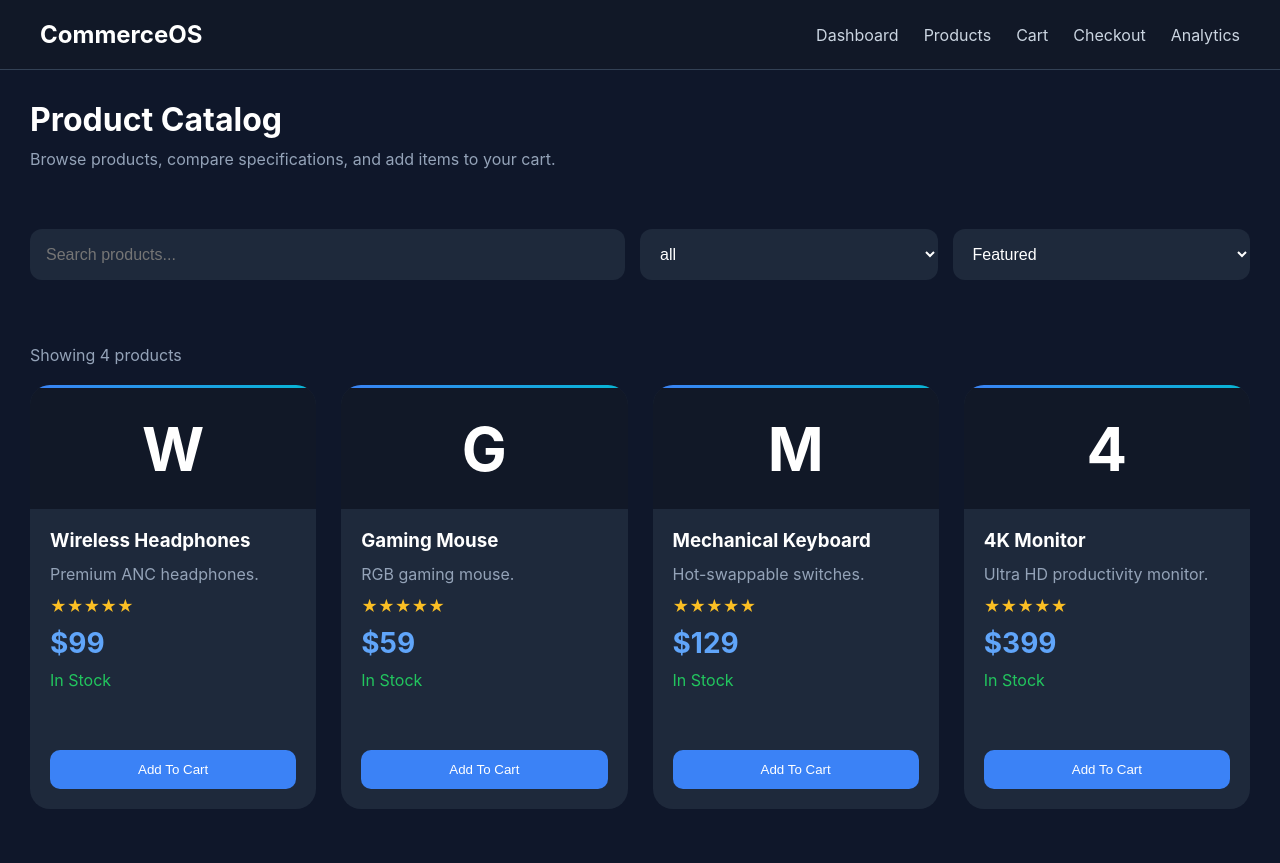
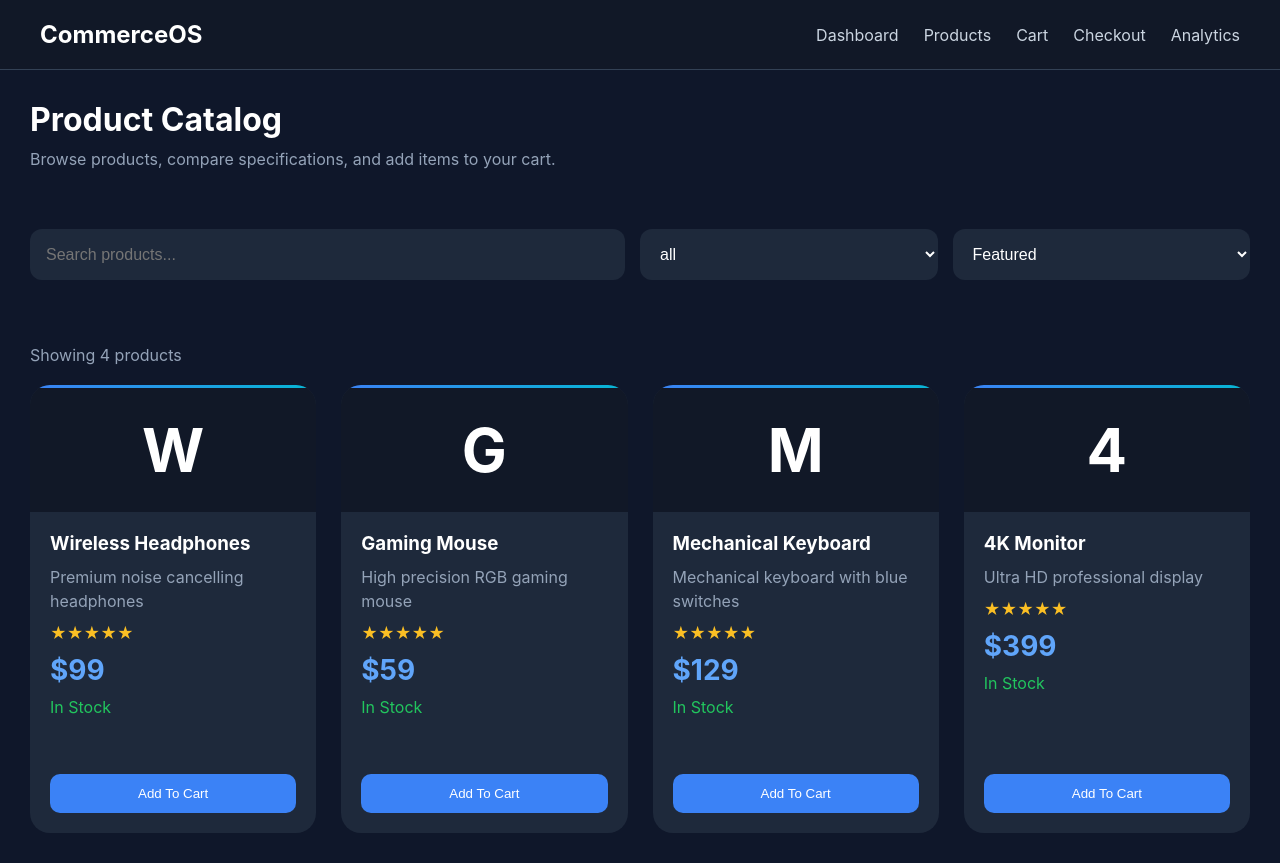
Before and after one commit to tanisharoy222005-collab/ecommerce-platform-admin-suite, a Next.js app: page /products in a window 1280 px wide. Before the commit the page ends 839 px from the top, so only its background shows below. Built offline with nearby package versions, Linux system fonts and the light colour scheme.

Commit message:
Update products.js

```diff
--- a/data/products.js
+++ b/data/products.js
@@ -1,55 +1,55 @@
 const products = [
   {
-    id:1,
-    sku:"WH-1001",
-    category:"Audio",
-    brand:"Sony",
-    rating:4.8,
-    reviews:248,
-    stock:32,
-    sales:1845,
-    name:"Wireless Headphones",
-    price:99,
-    description:"Premium ANC headphones."
+    id: 1,
+    sku: "WH-1001",
+    category: "Audio",
+    brand: "Sony",
+    rating: 4.8,
+    reviews: 248,
+    stock: 32,
+    sales: 1845,
+    name: "Wireless Headphones",
+    price: 99,
+    description: "Premium noise cancelling headphones"
   },
   {
-    id:2,
-    sku:"GM-2001",
-    category:"Gaming",
-    brand:"Logitech",
-    rating:4.7,
-    reviews:198,
-    stock:8,
-    sales:1340,
-    name:"Gaming Mouse",
-    price:59,
-    description:"RGB gaming mouse."
+    id: 2,
+    sku: "GM-2001",
+    category: "Gaming",
+    brand: "Logitech",
+    rating: 4.7,
+    reviews: 190,
+    stock: 8,
+    sales: 1340,
+    name: "Gaming Mouse",
+    price: 59,
+    description: "High precision RGB gaming mouse"
   },
   {
-    id:3,
-    sku:"MK-3001",
-    category:"Accessories",
-    brand:"Keychron",
-    rating:4.9,
-    reviews:320,
-    stock:24,
-    sales:2100,
-    name:"Mechanical Keyboard",
-    price:129,
-    description:"Hot-swappable switches."
+    id: 3,
+    sku: "MK-3001",
+    category: "Accessories",
+    brand: "Keychron",
+    rating: 4.9,
+    reviews: 327,
+    stock: 25,
+    sales: 2120,
+    name: "Mechanical Keyboard",
+    price: 129,
+    description: "Mechanical keyboard with blue switches"
   },
   {
-    id:4,
-    sku:"MON-4001",
-    category:"Displays",
-    brand:"LG",
-    rating:4.8,
-    reviews:156,
-    stock:5,
-    sales:890,
-    name:"4K Monitor",
-    price:399,
-    description:"Ultra HD productivity monitor."
+    id: 4,
+    sku: "MN-4001",
+    category: "Displays",
+    brand: "LG",
+    rating: 4.6,
+    reviews: 102,
+    stock: 5,
+    sales: 880,
+    name: "4K Monitor",
+    price: 399,
+    description: "Ultra HD professional display"
   }
 ];
 
```
